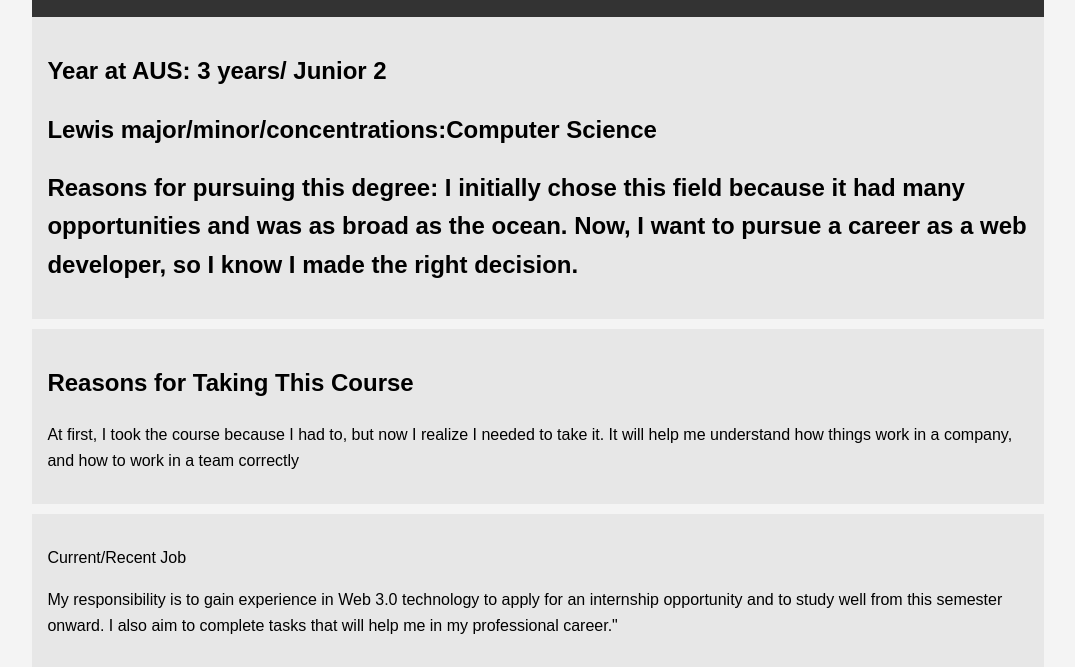
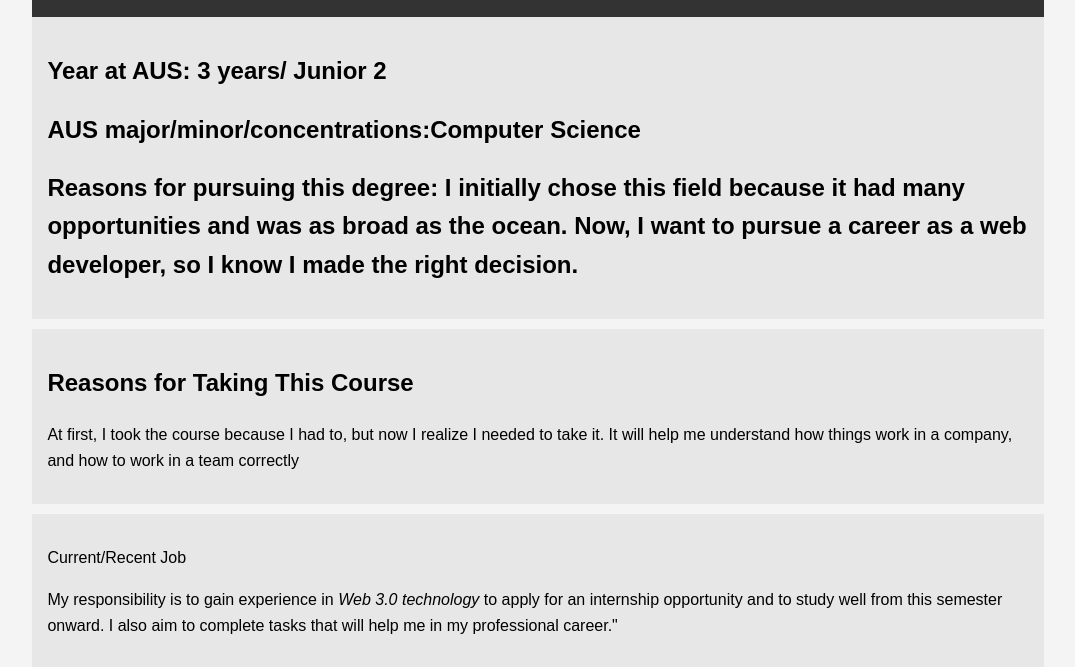
Before and after one commit to Ghazal-1234/Ghazal-1234.github.io, a plain HTML site: page index.html in a window 1280 px wide. Shown: the part 133-800 px from the top of the page, without its empty margins (102-1177 px from the left). Drawn offline with Linux system fonts and the light colour scheme.

Commit message:
Update index.html

```diff
--- a/index.html
+++ b/index.html
@@ -37,7 +37,7 @@
 
         <section class="lewis">
 			<h2>Year at AUS: 3 years/ Junior 2</h2>
-			<h2>Lewis major/minor/concentrations:Computer Science</h2>
+			<h2>AUS major/minor/concentrations:Computer Science</h2>
 			<h2>Reasons for pursuing this degree: I initially chose this field because it had many opportunities and was as broad as the ocean.
 				Now, I want to pursue a career as a web developer, so I know I made the right decision.</h2>
         </section>
@@ -50,7 +50,7 @@
 
 		<section class="job">
             <p>Current/Recent Job</p>
-			<p>My responsibility is to gain experience in Web 3.0 technology to apply for an internship opportunity and to study well from this semester onward.
+			<p>My responsibility is to gain experience in <em>Web 3.0 technology</em> to apply for an internship opportunity and to study well from this semester onward.
 				I also aim to complete tasks that will help me in my professional career."</p>
         </section>
 
```
